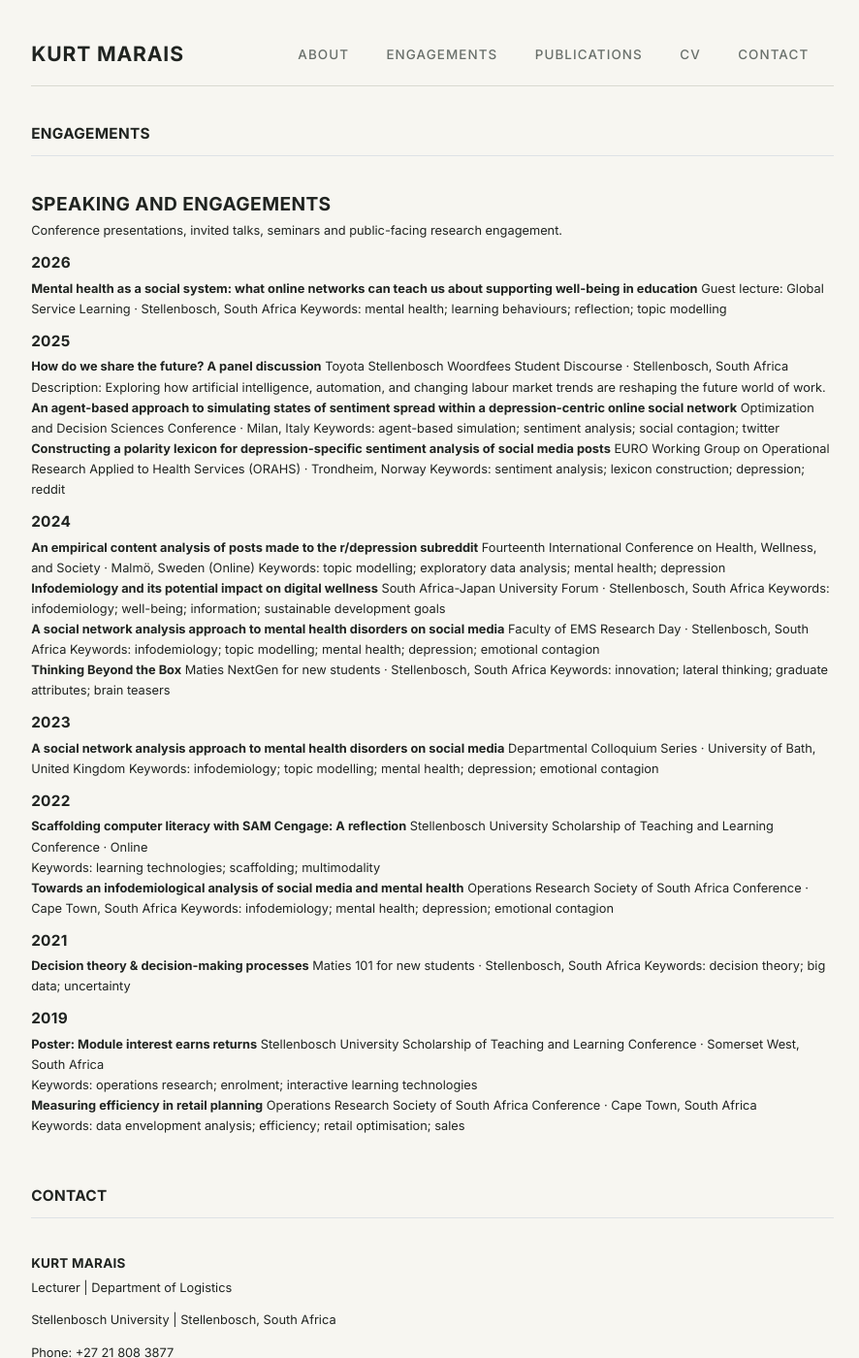
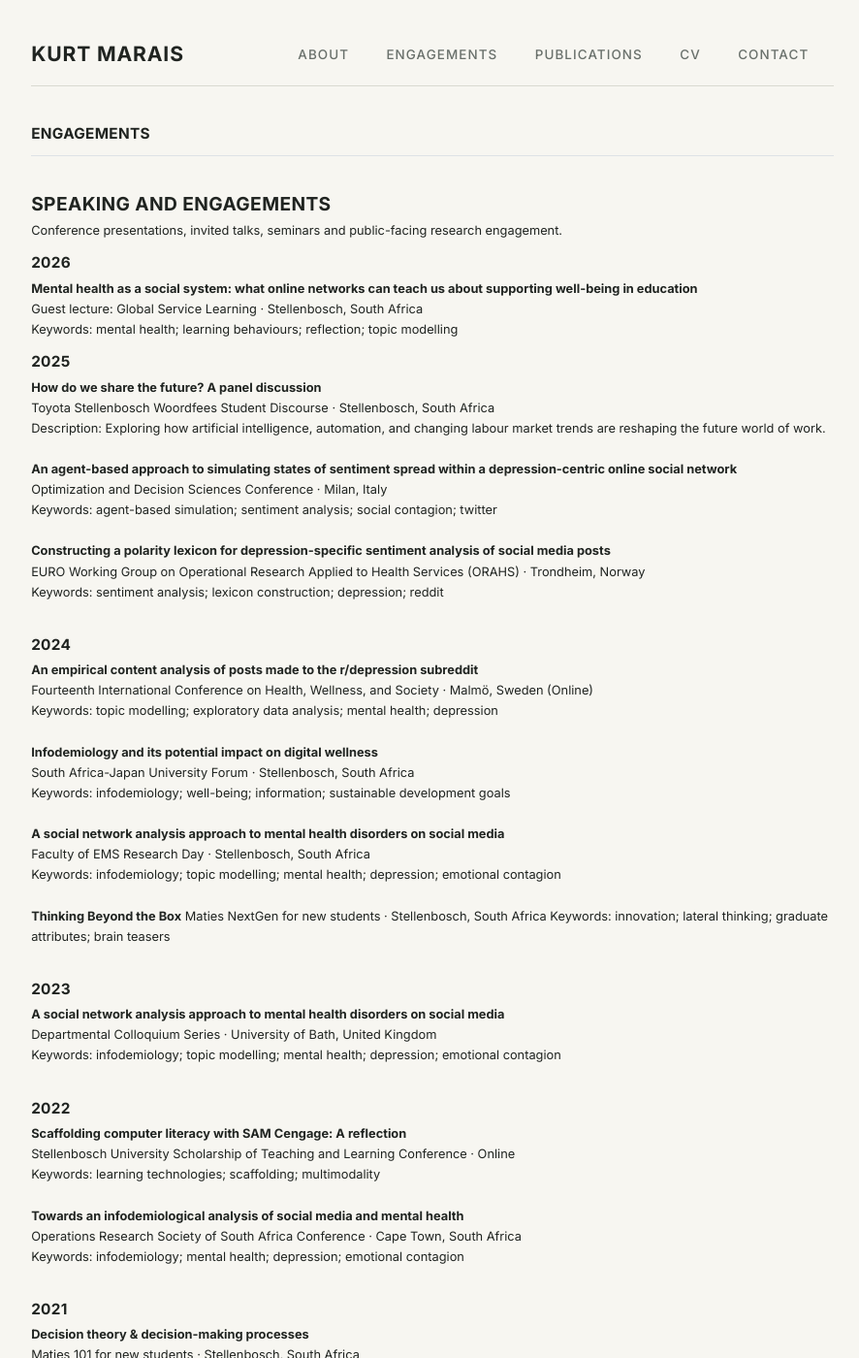
Before and after one commit to kurtmarais/kurtmarais.github.io, a Jekyll site: the page built from engagements.md, in a window 1280 px wide and 1400 px high. Shown: the whole window at 97% size, without its empty margins (194-1080 px from the left). Built offline with Jekyll 4.4.1, drawn with Linux system fonts in a browser that asks for light colours; some of the changed text lies outside the part shown.

Commit message:
Update engagements.md

```diff
--- a/engagements.md
+++ b/engagements.md
@@ -10,76 +10,76 @@ Conference presentations, invited talks, seminars and public-facing research eng
 
 ### 2026
 
-**Mental health as a social system: what online networks can teach us about supporting well-being in education**
-Guest lecture: Global Service Learning · Stellenbosch, South Africa
+**Mental health as a social system: what online networks can teach us about supporting well-being in education**<br>
+Guest lecture: Global Service Learning · Stellenbosch, South Africa<br>
 Keywords: mental health; learning behaviours; reflection; topic modelling
 
 
 ### 2025
 
-**How do we share the future? A panel discussion**
-Toyota Stellenbosch Woordfees Student Discourse · Stellenbosch, South Africa
+**How do we share the future? A panel discussion**<br>
+Toyota Stellenbosch Woordfees Student Discourse · Stellenbosch, South Africa<br>
 Description: Exploring how artificial intelligence, automation, and changing labour market trends are reshaping the future world of work.
-<br>
-**An agent-based approach to simulating states of sentiment spread within a depression-centric online social network**
-Optimization and Decision Sciences Conference · Milan, Italy
+<br><br>
+**An agent-based approach to simulating states of sentiment spread within a depression-centric online social network**<br>
+Optimization and Decision Sciences Conference · Milan, Italy<br>
 Keywords: agent-based simulation; sentiment analysis; social contagion; twitter
-<br>
-**Constructing a polarity lexicon for depression-specific sentiment analysis of social media posts**
-EURO Working Group on Operational Research Applied to Health Services (ORAHS) · Trondheim, Norway
+<br><br>
+**Constructing a polarity lexicon for depression-specific sentiment analysis of social media posts**<br>
+EURO Working Group on Operational Research Applied to Health Services (ORAHS) · Trondheim, Norway<br>
 Keywords: sentiment analysis; lexicon construction; depression; reddit
-
+<br><br>
 
 ### 2024
 
-**An empirical content analysis of posts made to the r/depression subreddit**
-Fourteenth International Conference on Health, Wellness, and Society · Malmö, Sweden (Online)
+**An empirical content analysis of posts made to the r/depression subreddit**<br>
+Fourteenth International Conference on Health, Wellness, and Society · Malmö, Sweden (Online)<br>
 Keywords: topic modelling; exploratory data analysis; mental health; depression
-<br>
-**Infodemiology and its potential impact on digital wellness**
-South Africa-Japan University Forum · Stellenbosch, South Africa
+<br><br>
+**Infodemiology and its potential impact on digital wellness**<br>
+South Africa-Japan University Forum · Stellenbosch, South Africa<br>
 Keywords: infodemiology; well-being; information; sustainable development goals
-<br>
-**A social network analysis approach to mental health disorders on social media**
-Faculty of EMS Research Day · Stellenbosch, South Africa
+<br><br>
+**A social network analysis approach to mental health disorders on social media**<br>
+Faculty of EMS Research Day · Stellenbosch, South Africa<br>
 Keywords: infodemiology; topic modelling; mental health; depression; emotional contagion
-<br>
+<br><br>
 **Thinking Beyond the Box**
 Maties NextGen for new students · Stellenbosch, South Africa
 Keywords: innovation; lateral thinking; graduate attributes; brain teasers
-
+<br><br>
 
 ### 2023
 
-**A social network analysis approach to mental health disorders on social media**
-Departmental Colloquium Series · University of Bath, United Kingdom
+**A social network analysis approach to mental health disorders on social media**<br>
+Departmental Colloquium Series · University of Bath, United Kingdom<br>
 Keywords: infodemiology; topic modelling; mental health; depression; emotional contagion
-
+<br><br>
 
 ### 2022
 
-**Scaffolding computer literacy with SAM Cengage: A reflection**
-Stellenbosch University Scholarship of Teaching and Learning Conference · Online
+**Scaffolding computer literacy with SAM Cengage: A reflection**<br>
+Stellenbosch University Scholarship of Teaching and Learning Conference · Online <br>
 Keywords: learning technologies; scaffolding; multimodality
-<br>
-**Towards an infodemiological analysis of social media and mental health**
-Operations Research Society of South Africa Conference · Cape Town, South Africa
+<br><br>
+**Towards an infodemiological analysis of social media and mental health**<br>
+Operations Research Society of South Africa Conference · Cape Town, South Africa <br>
 Keywords: infodemiology; mental health; depression; emotional contagion
-
+<br><br>
 
 ### 2021
 
-**Decision theory & decision-making processes**
-Maties 101 for new students · Stellenbosch, South Africa
+**Decision theory & decision-making processes**<br>
+Maties 101 for new students · Stellenbosch, South Africa<br>
 Keywords: decision theory; big data; uncertainty
-
+<br><br>
 
 ### 2019
 
-**Poster: Module interest earns returns**
-Stellenbosch University Scholarship of Teaching and Learning Conference · Somerset West, South Africa
+**Poster: Module interest earns returns**<br>
+Stellenbosch University Scholarship of Teaching and Learning Conference · Somerset West, South Africa  <br>
 Keywords: operations research; enrolment; interactive learning technologies
-<br>
-**Measuring efficiency in retail planning**
-Operations Research Society of South Africa Conference · Cape Town, South Africa
+<br><br>
+**Measuring efficiency in retail planning**<br>
+Operations Research Society of South Africa Conference · Cape Town, South Africa  <br>
 Keywords: data envelopment analysis; efficiency; retail optimisation; sales
```
